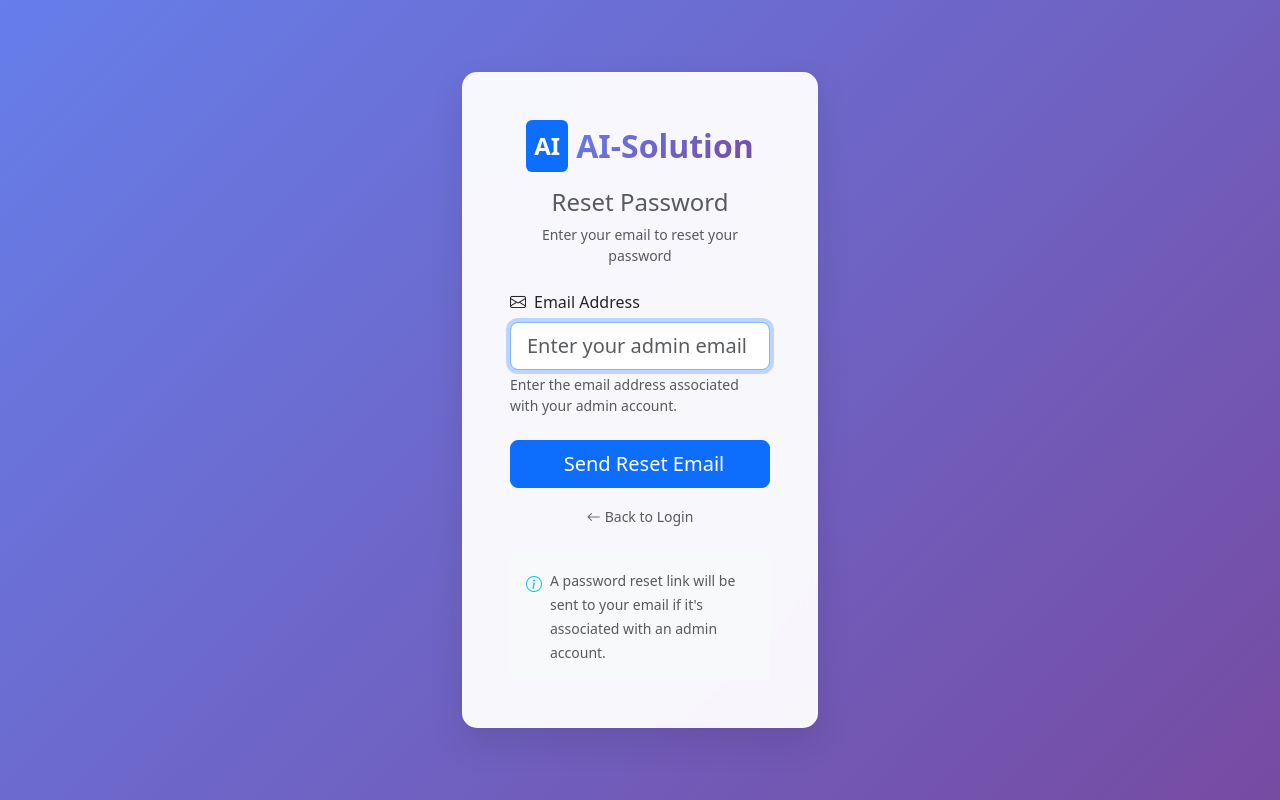
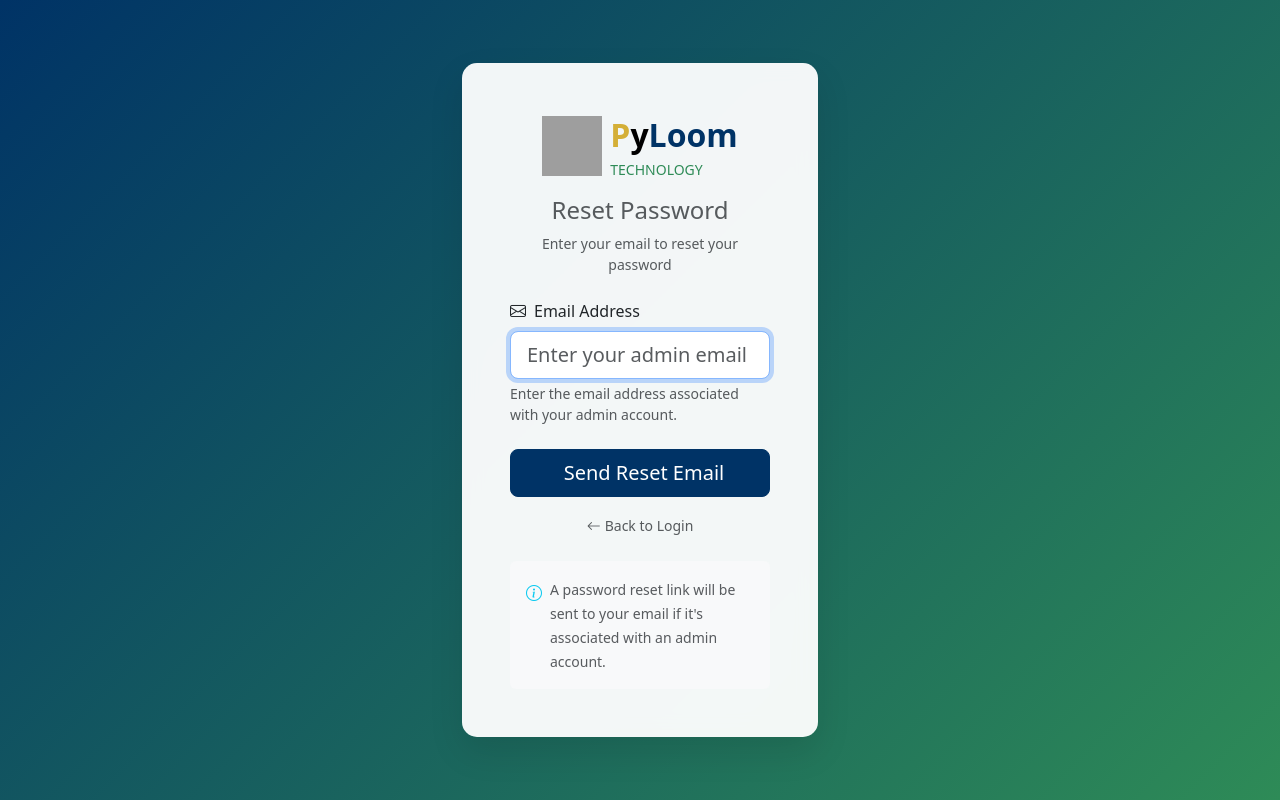
Before and after one commit to RishiAryal24/pyloom, a Django app: template templates/admin/password_reset.html in a window 1280 px wide. Run offline with Django 4.2, Linux system fonts and the light colour scheme; the template is opened without the code that fills it, so the values that code supplies are empty; grey boxes are pictures that could not be loaded.

Commit message:
Update admin login, password reset templates to PyLoom branding

```diff
--- a/templates/admin/password_reset.html
+++ b/templates/admin/password_reset.html
@@ -3,16 +3,23 @@
 <head>
     <meta charset="UTF-8">
     <meta name="viewport" content="width=device-width, initial-scale=1.0">
-    <title>Reset Password - AI-Solution Admin</title>
+    <title>Reset Password - PyLoom Admin</title>
 
     <!-- Bootstrap CSS -->
     <link href="https://cdn.jsdelivr.net/npm/bootstrap@5.3.0/dist/css/bootstrap.min.css" rel="stylesheet">
     <!-- Bootstrap Icons -->
     <link rel="stylesheet" href="https://cdn.jsdelivr.net/npm/bootstrap-icons@1.10.0/font/bootstrap-icons.css">
+    {% load static %}
 
     <style>
+        /* PyLoom TECHNOLOGY custom colors */
+        .pyloom-p { color: #D4AF37; } /* Gold for P */
+        .pyloom-y { color: #000000; } /* Black for y */
+        .pyloom-loom { color: #003366; } /* Dark blue for Loom */
+        .pyloom-technology { color: #2E8B57; } /* Green/Teal for TECHNOLOGY */
+
         .login-container {
-            background: linear-gradient(135deg, #667eea 0%, #764ba2 100%);
+            background: linear-gradient(135deg, #003366 0%, #2E8B57 100%);
             min-height: 100vh;
         }
         .login-card {
@@ -21,11 +28,13 @@
             backdrop-filter: blur(10px);
             background: rgba(255, 255, 255, 0.95);
         }
-        .brand-logo {
-            background: linear-gradient(135deg, #667eea 0%, #764ba2 100%);
-            background-clip: text;
-            -webkit-background-clip: text;
-            -webkit-text-fill-color: transparent;
+        .btn-primary {
+            background-color: #003366 !important;
+            border-color: #003366 !important;
+        }
+        .btn-primary:hover {
+            background-color: #001f3d !important;
+            border-color: #001f3d !important;
         }
     </style>
 </head>
@@ -37,11 +46,18 @@
                     <div class="login-card p-5">
                         <!-- Logo -->
                         <div class="text-center mb-4">
-                            <div class="d-flex align-items-center justify-content-center mb-3">
-                                <div class="bg-primary rounded p-2 me-2">
-                                    <span class="text-white fw-bold fs-4">AI</span>
+                            <div class="d-flex align-items-center justify-content-center mb-3 gap-2">
+                                {% if settings.logo %}
+                                    <img src="{{ settings.logo.url }}" alt="PyLoom Logo" width="60" height="60" loading="lazy" />
+                                {% else %}
+                                    <img src="{% static 'img/logo.png' %}" alt="PyLoom Logo" width="60" height="60" loading="lazy" />
+                                {% endif %}
+                                <div class="text-start">
+                                    <span class="fs-2 fw-bold">
+                                        <span class="pyloom-p">P</span><span class="pyloom-y">y</span><span class="pyloom-loom">Loom</span>
+                                    </span>
+                                    <div class="text-muted small"><span class="pyloom-technology">TECHNOLOGY</span></div>
                                 </div>
-                                <span class="brand-logo fs-2 fw-bold">AI-Solution</span>
                             </div>
                             <h4 class="text-muted">Reset Password</h4>
                             <p class="text-muted small">Enter your email to reset your password</p>
```
Also changed, not shown: templates/admin/login.html (+27 -4 lines), templates/admin/password_reset_confirm.html (+27 -11 lines).
